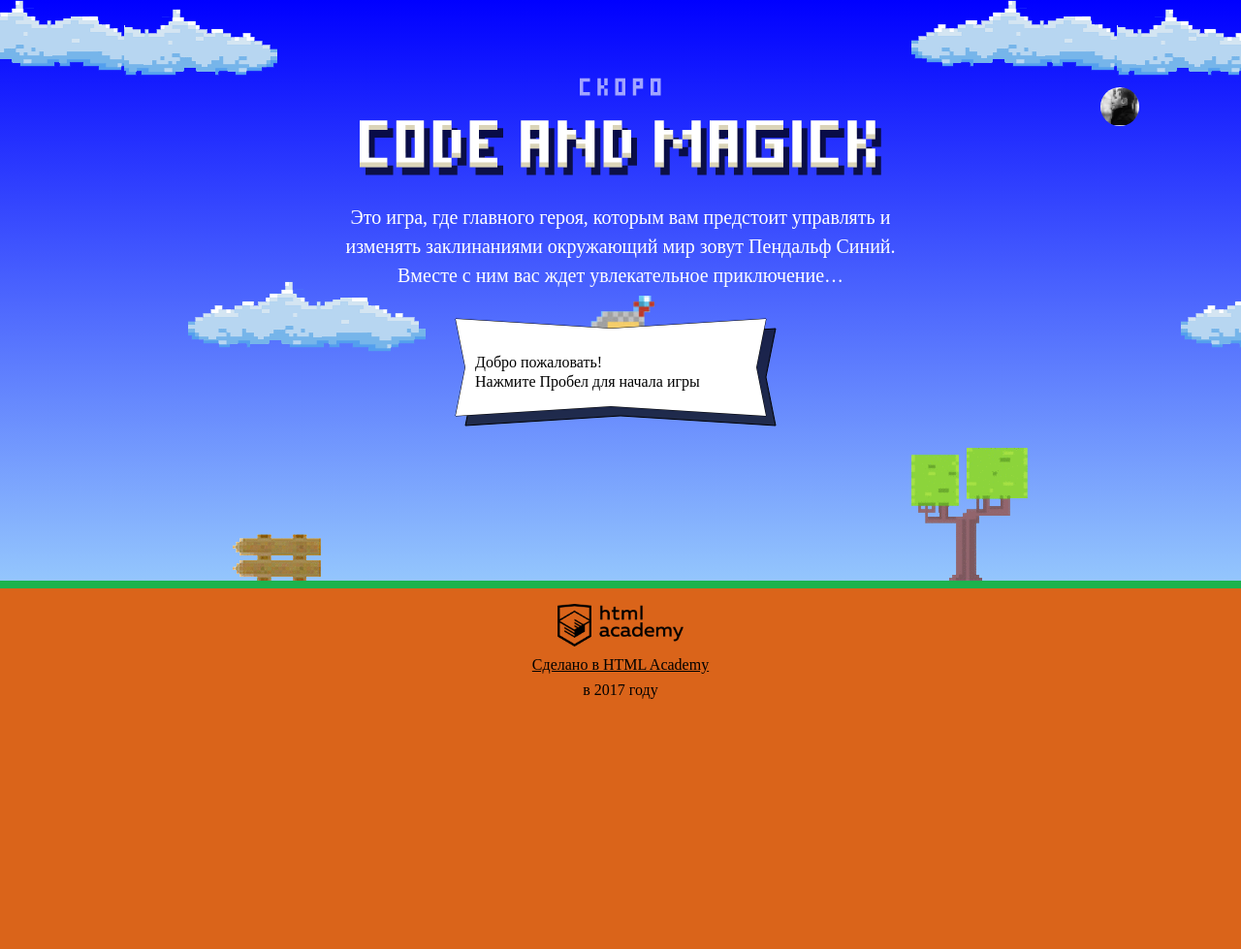
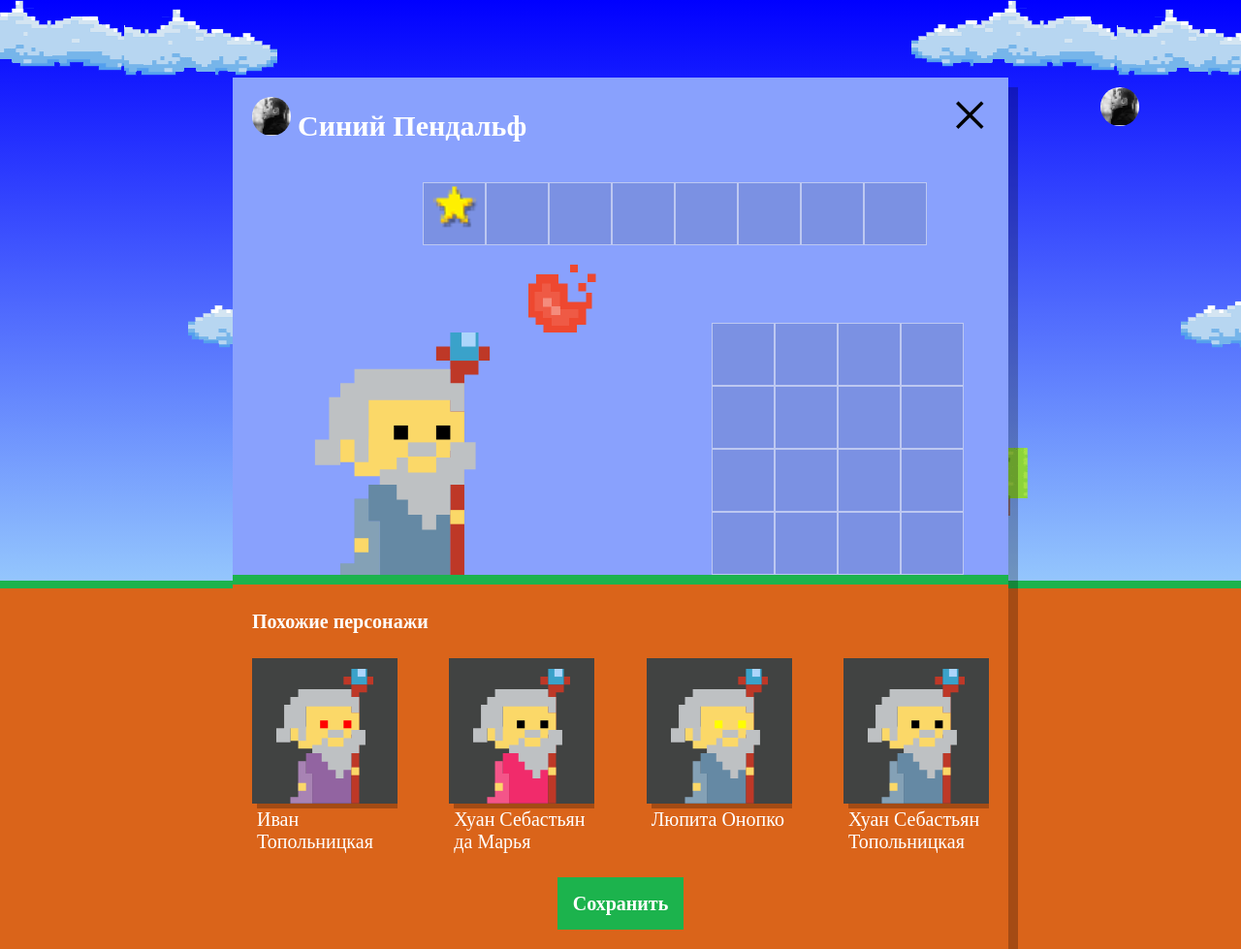
Before and after one commit to xDamneDx/463441-code-and-magick-17, a website: page index.html in a window 1280 px wide. Shown: the whole page at 97% size. Before the commit the page ends 800 px from the top, so only its background shows below. Drawn offline with Linux system fonts and the light colour scheme; a web font is replaced by a local one.

Commit message:
Добавляет рандомно генерируемых похожих персонажей.

```diff
--- a/index.html
+++ b/index.html
@@ -200,6 +200,7 @@
 </script>
 
 <script src="js/stat.js"></script>
+<script src="js/setup.js"></script>
 <script src="js/game.js"></script>
 
 </body>
--- /dev/null
+++ b/js/setup.js
@@ -0,0 +1,47 @@
+'use strict';
+
+var userSetup = document.querySelector('.setup');
+userSetup.classList.remove('hidden');
+userSetup.querySelector('.setup-similar').classList.remove('hidden');
+
+var getCharactersData = function (numOfCharacters) {
+  var charactersData = [];
+  var getRndData = function () {
+    var getRndNum = function (min, max) {
+      return Math.floor(Math.random() * (max - min + 1)) + min;
+    };
+    var firstNames = ['Иван', 'Хуан Себастьян', 'Мария', 'Кристоф', 'Виктор', 'Юлия', 'Люпита', 'Вашингтон'];
+    var secondNames = ['да Марья', 'Верон', 'Мирабелла', 'Вальц', 'Онопко', 'Топольницкая', 'Нионго', 'Ирвинг'];
+    var coatColors = ['rgb(101, 137, 164)', 'rgb(241, 43, 107)', 'rgb(146, 100, 161)', 'rgb(56, 159, 117)', 'rgb(215, 210, 55)', 'rgb(0, 0, 0)'];
+    var eyesColors = ['black', 'red', 'blue', 'yellow', 'green'];
+    var data = {
+      name: firstNames[getRndNum(0, firstNames.length - 1)] + ' ' + secondNames[getRndNum(0, secondNames.length - 1)],
+      coatColor: coatColors[getRndNum(0, coatColors.length - 1)],
+      eyesColor: eyesColors[getRndNum(0, eyesColors.length - 1)]
+    };
+    return data;
+  };
+  for (var i = 0; i < numOfCharacters; i++) {
+    charactersData[i] = getRndData();
+  }
+  return charactersData;
+};
+
+var wizards = getCharactersData(4);
+
+var similarWizardTemplate = document.querySelector('#similar-wizard-template').content.querySelector('.setup-similar-item');
+var similarListElement = document.querySelector('.setup-similar-list');
+
+var renderWizard = function (wizard) {
+  var wizardElement = similarWizardTemplate.cloneNode(true);
+  wizardElement.querySelector('.setup-similar-label').textContent = wizard.name;
+  wizardElement.querySelector('.wizard-coat').style.fill = wizard.coatColor;
+  wizardElement.querySelector('.wizard-eyes').style.fill = wizard.eyesColor;
+  return wizardElement;
+};
+
+var fragment = document.createDocumentFragment();
+for (var i = 0; i < wizards.length; i++) {
+  fragment.appendChild(renderWizard(wizards[i]));
+}
+similarListElement.appendChild(fragment);
```
